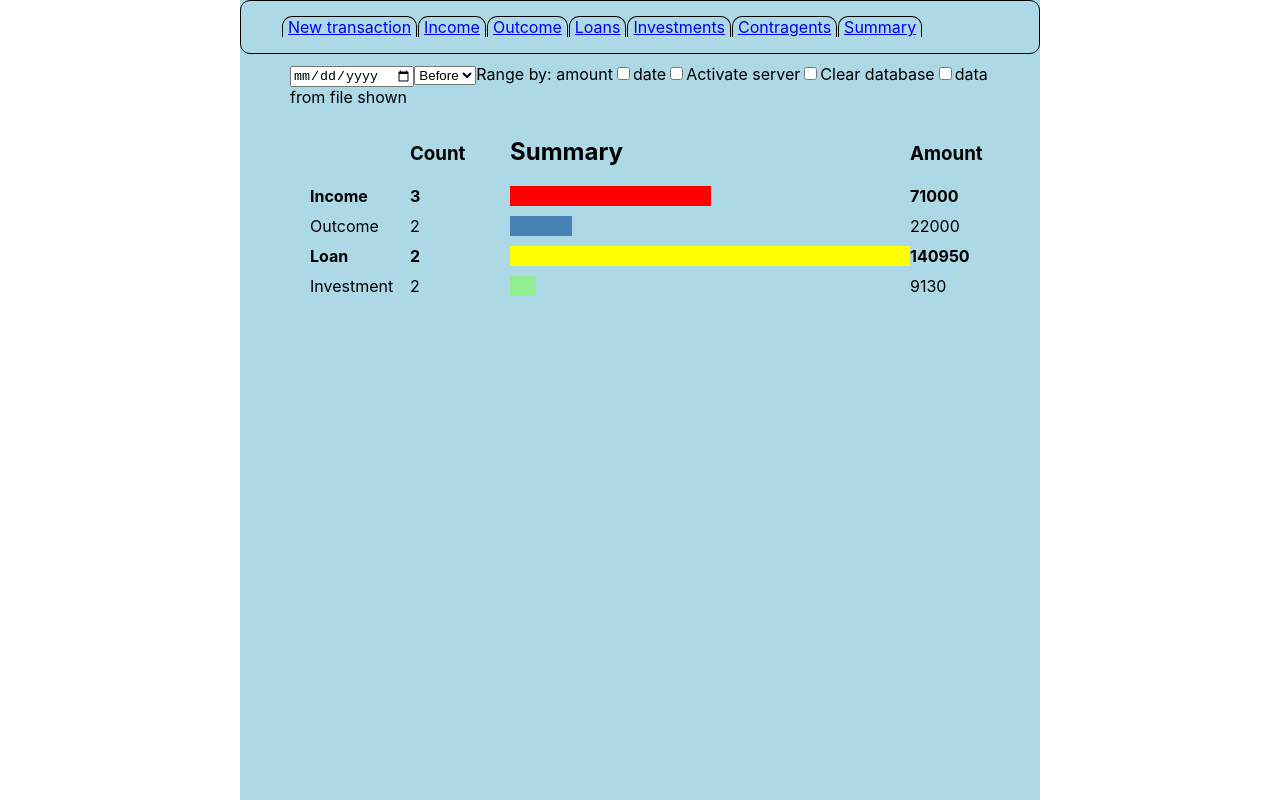
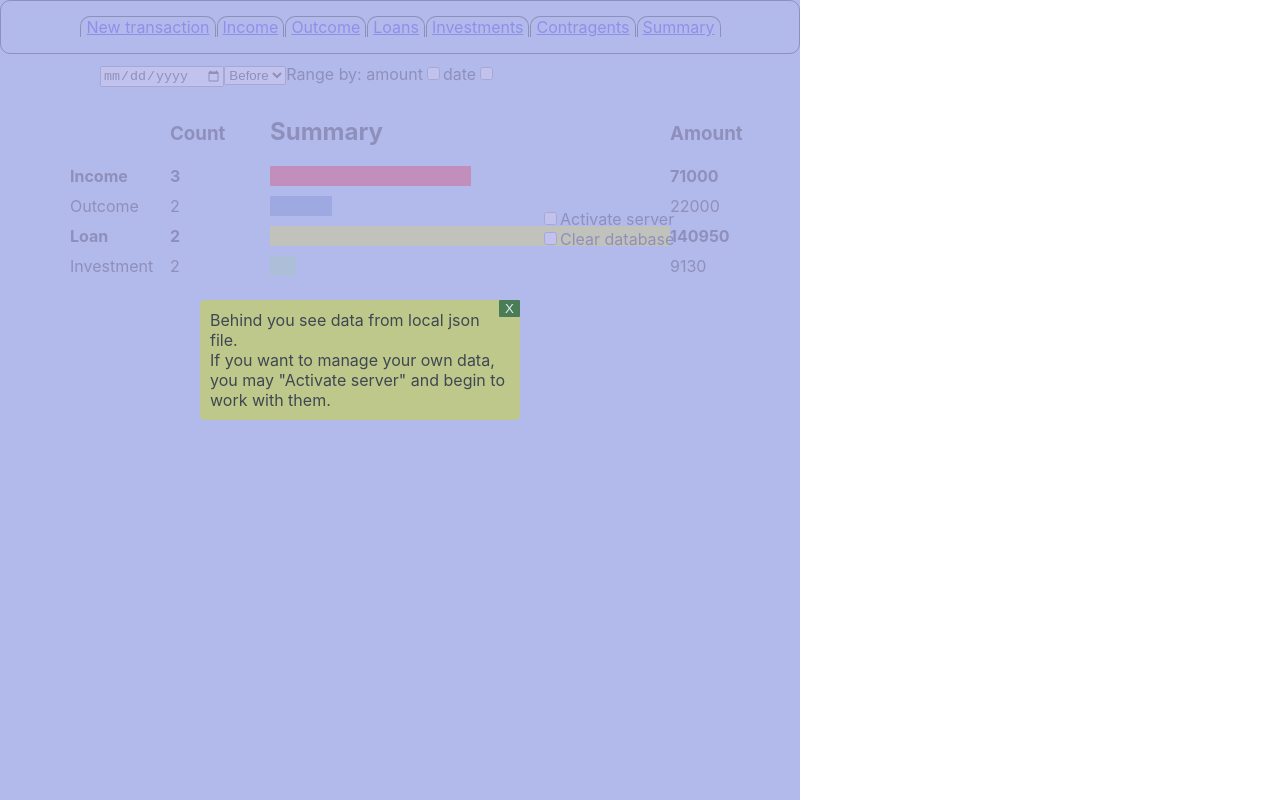
Before and after one commit to Alexey110011/activities_ts, a React (Create React App) app: page / in a window 1280 px wide. Shown: the top 800 px of the page. Built offline with nearby package versions, Linux system fonts and the light colour scheme.

Commit message:
second commit

```diff
--- a/package.json
+++ b/package.json
@@ -30,7 +30,7 @@
       "react-app/jest"
     ]
   },
-  "browserslist": {
+    "browserslist": {
     "production": [
       ">0.2%",
       "not dead",
--- a/src/App.tsx
+++ b/src/App.tsx
@@ -22,16 +22,23 @@ export type newData = {
   sref:React.MutableRefObject<HTMLSelectElement>,
  }
 
+ type Modal = {
+  serverActivated:boolean
+ }
+
   function toLocale(array:newData[]):newData[] {
     for(let i of array){
       i.date = new Date(i.date).toLocaleDateString()
       i.date = i.date.split(/\./).reverse().join('-')
-      console.log(i.date)}
+      console.log(i.date)
+      i.amount=Number(i.amount)}
     const sortedArray = array.sort((a,b)=>(a.date>b.date)?1:(a.date<b.date)?-1:0)
     return sortedArray
     }
   const data1:newData[] = structuredClone(dataFromFile.data)
   console.log(dataFromFile, data1)
+
+
 
 const App=() =>{
 
@@ -45,8 +52,9 @@ const App=() =>{
     const [rangeAmount, setRangeAmount] = useState(false)
     const [rangeDate, setRangeDate] = useState(false)
     const [serverActivated, setServerActivated] = useState(false)
-    const [dataBaseInfo, setDatabaseInfo] = useState('data from file shown')
-
+    const [info_modal,setInfo_modal] = useState(false)
+    const loaderRef = useRef() as React.MutableRefObject<HTMLInputElement>
+    const modalRef = useRef() as React.MutableRefObject<HTMLInputElement>
     const calRef = useRef() as React.MutableRefObject<HTMLInputElement>
     const selectRef1 = useRef() as React.MutableRefObject<HTMLSelectElement>
 
@@ -75,9 +83,33 @@ const App=() =>{
     const Date=({cref, sref}:Date)=>{
       if(selectRef1.current&&calRef.current.value!==''){
           return(
-          <h3>Data {selectRef1.current.value} {calRef.current.value} shown</h3>
+          <h3 style={{margin:"20px 20% 0 20%"}}>Data {selectRef1.current.value} {calRef.current.value} shown</h3>
       )
       } else {return null}
+    }
+
+    const Modal =({serverActivated}:Modal)=>{
+      if(!serverActivated){
+        return(
+          <div ref = {modalRef} className = {(!info_modal)?"modal":"modal_hidden"}>
+            <div className = "alert">
+              Behind you see data from local json file. <br/>
+              If you want to manage your own data,
+              you may "Activate server" and begin to work with them.
+              <button className = "modal_btn" onClick = {hideModal}>X</button>  </div>
+          </div>)
+      } else {
+          return(
+          <div ref = {modalRef} className = {(!info_modal)?"modal":"modal_hidden"}>
+          <div className = "alert">
+            At the moment database may countain data of other users. <br/>
+            You may use or add them or "Clear database" and work from scratch.
+            <button className = "modal_btn" onClick = {hideModal}>X</button>  </div>
+        </div>)}
+    }
+
+   function hideModal(){
+    setInfo_modal(true)
     }
 
     function getContragents() {
@@ -86,11 +118,12 @@ const App=() =>{
           return response.text();
         })
         .then(data => {
+          setInfo_modal(!info_modal)
           const id1= JSON.parse(data)
           const id = toLocale(id1)
           setData(id);
           console.log(data)
-        });
+         })
       }
 
     function getTimes() {
@@ -98,7 +131,7 @@ const App=() =>{
       const sign = selectRef1.current.value
       console.log(calRef.current.value)
       if(calRef.current.value){
-        fetch('/times',  {
+        fetch('https://activities-server-db.herokuapp.com/times',  {
           method: 'POST',
           headers: {
           'Content-Type': 'application/json',
@@ -123,22 +156,22 @@ const App=() =>{
 
     function startServer(){
      setServerActivated(!serverActivated)
+     setInfo_modal(!info_modal)
       if(!calRef.current.value){
         getContragents()
+
       } else {
         getTimes()
       }
     }
 
   function clearDatabase(){
-    fetch('/cleardb')
+    fetch('https://activities-server-db.herokuapp.com/cleardb')
     .then(response => {
           return response.text();
         })
         .then(data => {
-          //const id1= JSON.parse(data)
-          //const id = toLocale(id1)
-          setDatabaseInfo(data);
+
           console.log(data)
         });
     }
@@ -186,6 +219,7 @@ const App=() =>{
     }
   return(
       <div className ="wrapper1">
+        <Modal serverActivated = {serverActivated}/>
           <div className = "tablo" onClick = {getServerData}>
               <nav className = "navpanel">
                   <ul>
@@ -210,8 +244,10 @@ const App=() =>{
               </select>
                Range by: amount<input type = "checkbox" onChange={rangeByAmount}></input>
               date<input type = "checkbox" onChange={rangeByDate}></input>
-              Activate server<input type = 'checkbox' onChange = {startServer}></input>
-              Clear database<input type = 'checkbox' onChange = {clearDatabase}></input>{dataBaseInfo}
+              <ul style = {{listStyleType:"none",position : "absolute", bottom: "535px",left:"500px"}}>
+                <li><input style = {{backgroundColor:"lightBlue", border: "none"}} type = 'checkbox' onChange = {startServer}></input>Activate server</li>
+                <li><input type = 'checkbox' onChange = {clearDatabase}></input>Clear database</li>
+              </ul>
           </div>
           <Date cref = {calRef} sref = {selectRef1}/>
           <Routes>
@@ -219,7 +255,7 @@ const App=() =>{
               <Route path = "/tab=1" element ={<Activity someactivity = {sumOutcome} type = "Outcome" rangeAmount = {rangeAmount} rangeDate = {rangeDate} color ="steelBlue"/>}/>
               <Route path = "/tab=2" element ={<Activity someactivity = {sumLoan} type = "Loan" rangeAmount = {rangeAmount} rangeDate = {rangeDate} color = "yellow"/>} />
               <Route path = "/tab=3" element ={<Activity someactivity = {sumInvest} type  = "Investment"rangeAmount = {rangeAmount} rangeDate = {rangeDate} color = "lightgreen"/>}/>
-              <Route path = "/tab=4" element ={<Contragent data = {data} server = {serverActivated}
+              <Route path = "/tab=4" element ={<Contragent data = {data} serverActivated = {serverActivated}
                                                                         sumincome = {sumIncome}
                                                                         sumoutcome = {sumOutcome}
                                                                         sumloans = {sumLoan}
--- a/src/index.css
+++ b/src/index.css
@@ -1,3 +1,4 @@
+
 body {
   margin: 0;
   font-family: -apple-system, BlinkMacSystemFont, 'Segoe UI', 'Roboto', 'Oxygen',
@@ -11,7 +12,14 @@ code {
   font-family: source-code-pro, Menlo, Monaco, Consolas, 'Courier New',
     monospace;
 }
-
+.navpanel {
+ /* width:100%;
+  margin:0 auto/**/display:flex;
+  justify-content: center;
+}
+.navpanel ul {
+  padding-left:0
+}
 .navpanel ul li{
 display:inline;
 margin-left: 1px;
@@ -20,12 +28,11 @@ padding-right: 5px;
 border:1px solid black;
 border-radius:10px 10px 0px 0px;
 border-bottom:none}
-
+ul {/*margin:0*/}
 .navpanel ul li:hover{
   background-color:lightgrey;
 }
-.tablo {
-  border:1px solid black;
+.tablo {  border:1px solid black;
   border-radius: 10px;
   margin-bottom: 10px;
 }
@@ -125,19 +132,23 @@ position:absolute;
   text-align: right;
   font-size: 17px;
  }
-
+ .showcontragent {
+  list-style-type:none;
+ }
  .showcontragent:hover {
   font-weight: bold;
  }
  .wrapper {
   margin:0 auto 10px;
-  width:700px
+  width:700px;
+  margin-left: 100px;
  }
  .wrapper1 {
   height: 100vw;
   background-color: lightblue;
-  margin:0 auto;
-  width:800px}
+ /*text-align:center/*; margin:0 auto*/;
+  width:800px;
+}
  .activity{
   display:grid;
   grid-template-columns: 1fr 0.5fr 402px;
@@ -205,3 +216,70 @@ position:absolute;
 .form {
   margin-left:30px
 }
+.modal {
+ /* background-color: black;*/
+  opacity:0.8;
+  position:absolute;
+  top: 0;
+  left: 0;
+  width: 800px;
+  height:100vh;
+  background-color:rgb(179, 179, 235);
+  z-index:2
+}
+.modal_hidden {
+  visibility: hidden;
+}
+.modal_btn {
+  position :absolute;
+  top:0;
+  right:0;
+  color: white;
+  background-color:rgb(18, 85, 5);
+  border: none;
+  border-radius:1px;
+}
+.modal_btn:hover{
+
+}
+.alert{
+  width:300px;
+  z-index: 3;
+  background-color: rgb(200, 202, 87);
+  opacity:0.8;
+  position:absolute;
+  top:300px;
+  left:200px;
+  padding: 10px;
+  border-radius: 5px;
+}
+.loader{
+  position:absolute;
+  top:300px;
+  left:300px;
+  width:50px;
+  height: 50px;
+  border-radius: 50%;
+  border:5px solid gray;
+  border-top: 5px solid blue;
+  visibility: hidden;
+}
+@keyframes loader {
+  from {
+    transform:rotate(0deg)}
+  to{
+    transform:rotate(360deg)
+    }
+  }
+.loader_spin{
+  position:absolute;
+  top:300px;
+  left:300px;
+  width:50px;
+  height: 50px;
+  border-radius: 50%;
+  border:5px solid gray;
+  border-top: 5px solid blue;
+  visibility: visible;
+  animation: loader 2s linear infinite
+}
--- a/src/list.json
+++ b/src/list.json
@@ -71,10 +71,6 @@
       "_id": "5d99beb6f6db754cee0835a0",
       "amount": 8880,
       "type": "investment",
-      "name": {
-        "first": "Jeanie",
-        "last": "Wiley"
-      },
       "fullname":"Wiley Jeanie",
       "company": "CORECOM",
       "email": "jeanie.wiley@corecom.tv",
```
Also changed, not shown: src/Form.tsx (+49 -21 lines). Lines whose indentation alone changed are shown as unchanged.
